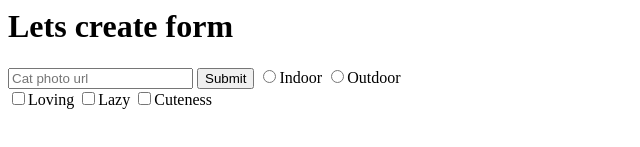
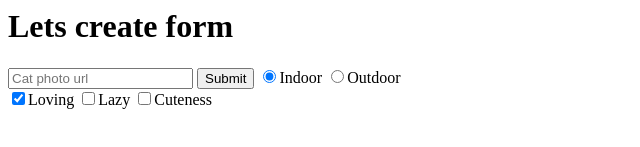
Before and after one commit to Swat0026/HTML-Practice, a plain HTML site: page index.html in a window 1280 px wide. Shown: the part 629-776 px from the top of the page, 0-640 px from the left. Drawn offline with Linux system fonts and the light colour scheme.

Commit message:
twenty fifth task commit ( added default checked)

```diff
--- a/index.html
+++ b/index.html
@@ -34,14 +34,14 @@
         <input type="text " required placeholder="Cat photo url" />
         <button type="submit">Submit</button>
         <label for="Indoor">
-            <input id="indoor" value="indoor" type="radio" name="indoor-outdoor">Indoor
+            <input id="indoor" value="indoor" type="radio" name="indoor-outdoor" checked>Indoor
         </label>
         <label for="outdoor">
             <input id="outdoor" value = "outdoor"type="radio" name="indoor-outdoor">Outdoor
         </label>
         <div>
         <label for="loving">
-            <input type="checkbox"value="loving" name="personality" id="loving">Loving
+            <input type="checkbox"value="loving" name="personality" id="loving" checked>Loving
         </label>
         <label for="lazy">
             <input type="checkbox"value="lazy" name="personality" id="lazy">Lazy
```
